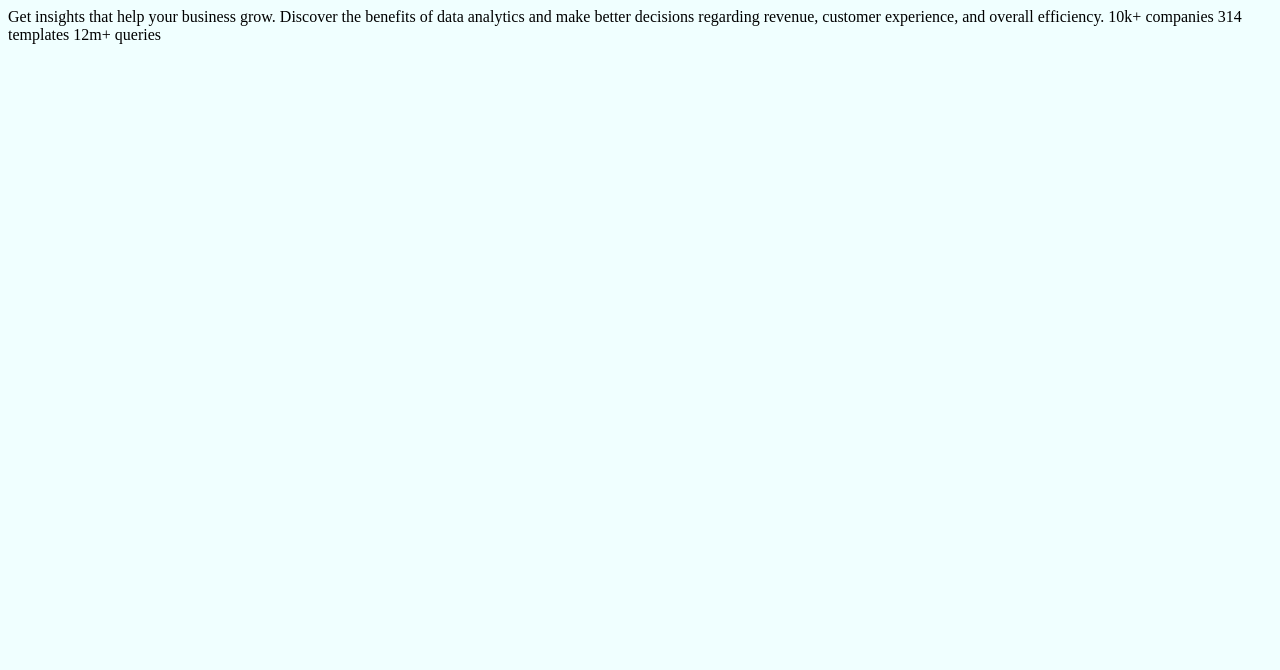
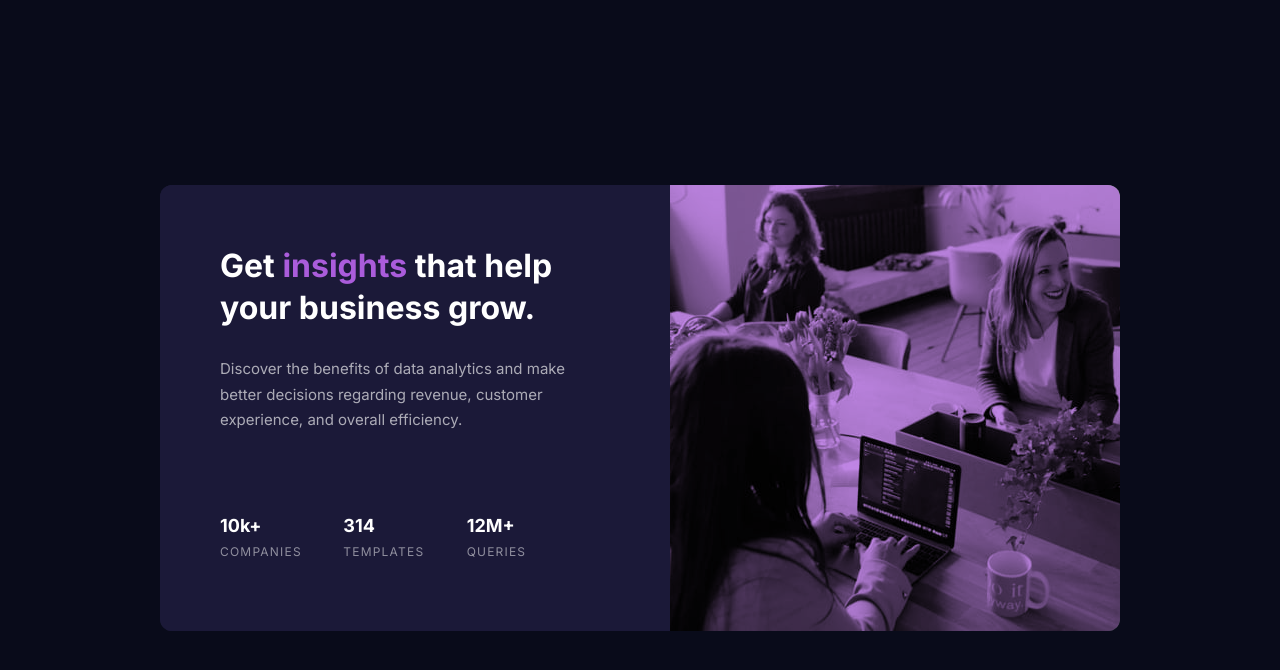
Before and after one commit to ShorenaK/frontend-stats-solu, a React app in the folder app/: page / in a window 1280 px wide. Built offline with nearby package versions, Linux system fonts and the light colour scheme.

Commit message:
version 1 desktop

```diff
--- a/app/public/index.html
+++ b/app/public/index.html
@@ -24,6 +24,9 @@
       work correctly both with client-side routing and a non-root public URL.
       Learn how to configure a non-root public URL by running `npm run build`.
     -->
+    <link rel="preconnect" href="https://fonts.googleapis.com">
+<link rel="preconnect" href="https://fonts.gstatic.com" crossorigin>
+<link href="https://fonts.googleapis.com/css2?family=Inter:wght@400;700&family=Lexend+Deca&display=swap" rel="stylesheet">
     <title>Stats preview card component</title>
   </head>
   <body>
--- a/app/src/components/App.js
+++ b/app/src/components/App.js
@@ -1,5 +1,8 @@
 
 import '../styles/App.css';
+import CopyCard from './CopyCard'
+import GraphicsCard from './GraphicsCard'
+import TwoCol from './TwoCol'
 // import example:
 //      You can import static assets directly using a variable of your choosing
 
@@ -8,13 +11,11 @@ import '../styles/App.css';
 function App() {
   return (
     <div className="App">
+        <TwoCol>
+            <CopyCard />
+            <GraphicsCard/>
+        </TwoCol>
         {/* structure your HTML + CSS rules to match the designs provided */}
-        Get insights that help your business grow. Discover the benefits of data
-     analytics and make better decisions regarding revenue, customer experience,
-        and overall efficiency.
-        10k+ companies
-        314 templates
-        12m+ queries
     </div>
   );
 }
--- /dev/null
+++ b/app/src/components/CopyCard.jsx
@@ -0,0 +1,17 @@
+import StatsList from "./StatsList"
+const stats = [
+    {title: "10k+", label: "companies"},
+    {title: "314", label: "templates"},
+    {title: "12M+", label: "queries"},
+]
+export default function ContentCard(props){
+    return (
+        <div className="grid-content-copy blue-bg">
+            <h1 className="main-heading">Get <span className="accent-color">insights</span> that help your business grow. </h1>
+            <p className="main-paragraph">Discover the benefits of data
+     analytics and make better decisions regarding revenue, customer experience,
+        and overall efficiency. </p>
+        <StatsList stats={stats}/>
+        </div>
+    )
+}
--- /dev/null
+++ b/app/src/components/GraphicsCard.jsx
@@ -0,0 +1,8 @@
+export default function GraphicsCard(props){
+    return (
+
+        <div className="grid-content-graphic background-img">
+            <div className="card-filter violet-bg"></div>
+        </div>
+    )
+}
--- /dev/null
+++ b/app/src/components/StatsList.jsx
@@ -0,0 +1,10 @@
+export default function StatsList(props) {
+    return <div className="grid-three-col stats-wrapper">
+        {props.stats?.map(stat => {
+            return <div className="stat-wrapper">
+                <p className="stat-heading">{stat.title}</p>
+                <p className="stat-label caps">{stat.label}</p>
+            </div>
+        })}
+    </div>
+}
--- /dev/null
+++ b/app/src/components/TwoCol.jsx
@@ -0,0 +1,5 @@
+export default function TwoCol(props){
+    return (
+        <div className="grid-two-col blue-bg">{props.children}</div>
+    )
+}
--- a/app/src/styles/App.css
+++ b/app/src/styles/App.css
@@ -3,12 +3,103 @@
 }
 
 body {
-    background-color: azure;
+    background-color: hsl(233, 47%, 7%);
+    font-size:  15px;
+    color: white;
 }
 
-.background-test{
+.App{
+    display: flex;
+    align-items: center;
+    min-height:100vh;
+}
+h1,h2,h3,h4,h5,h6{
+    margin: 0;
+    padding: 0;
+}
+
+.background-img{
     background: url('../assets/images/image-header-desktop.jpg');
+    background-repeat: no-repeat;
+    background-position: center center;
+    /* background-size: cover;     */
 }
+
+.violet-bg{
+    background-color:  hsl(277, 64%, 61%);
+    opacity: 75%;
+    mix-blend-mode: multiply;
+}
+
+.card-filter{
+    position: absolute;
+    width: 100%;
+    height: 100%;
+}
+
+.blue-bg{
+    background-color:  hsl(244, 38%, 16%);
+}
+.main-heading{
+    color: hsl(0, 0%, 100%);
+    font-family: 'Inter', sans-serif;
+    font-size: 32px;
+    line-height: 1.3em;
+    margin-bottom: 28px;
+}
+.main-paragraph{
+    color: hsla(0, 0%, 100%, 0.75);
+    font-family: 'Inter';
+    line-height: 1.7em;
+    opacity: .85;
+}
+.caps{
+    text-transform: uppercase;
+}
+.accent-color{
+    color: hsl(277, 64%, 61%);
+}
+.stat-label{
+    font-family: "Inter", sans-serif;
+    color: hsla(0, 0%, 100%, 0.6);
+    font-size: 12px;
+    letter-spacing: .1em;
+    opacity: .85;
+}
+.stat-wrapper{
+    margin-top: 60px;
+}
+.stat-heading{
+    font-family: 'Inter', sans-serif;
+    font-weight: 700;
+    font-size: 18px;
+    line-height: 0;
+}
+
+.grid-two-col{
+    display:grid;
+    grid-template-columns: 1fr 1fr;
+    /* border: 1px solid red; */
+    height: auto;
+    overflow: hidden;
+    /* min-height:400px; */
+    border-radius: 12px;
+    gap: 60px;
+    width: 960px;
+    margin:auto;
+}
+.grid-three-col{
+    display: grid;
+    grid-template-columns: repeat(3,1fr);
+}
+.grid-content-copy{
+    padding: 60px 20px 60px 60px; ;
+}
+.grid-content-graphic{
+    position: relative;
+}
+
+
 /* Your Styles Here
 
 
```
